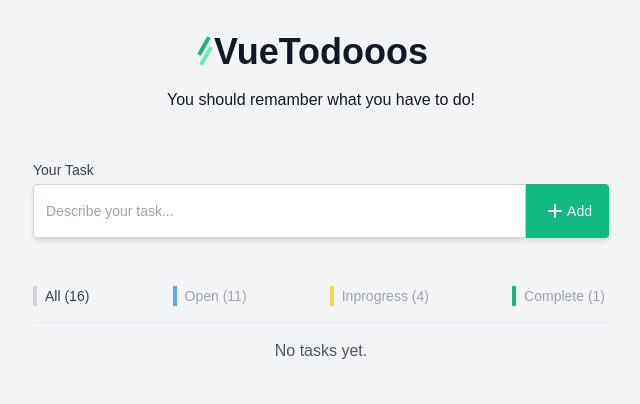
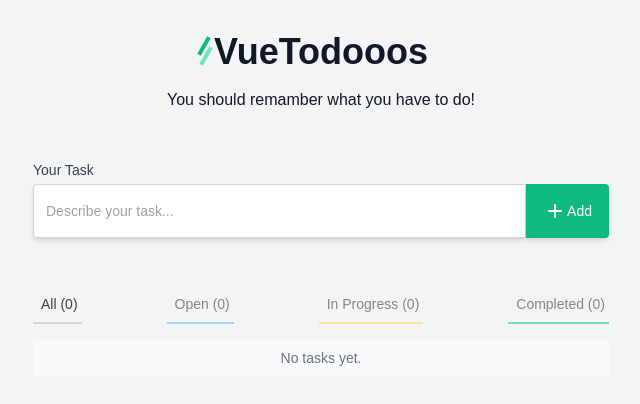
Before and after one commit to m-alghobary/vue-todoos, a Vue app: page / in a window 1280 px wide. Shown: the top 404 px of the page, without its empty margins (319-959 px from the left). Built offline with nearby package versions, Linux system fonts and the light colour scheme.

Commit message:
add filter functionality

```diff
--- a/src/App.vue
+++ b/src/App.vue
@@ -1,5 +1,5 @@
 <template>
-	<div class="max-w-xl mx-auto px-4 sm:px-0">
+	<div class="max-w-xl mx-auto px-4 sm:px-0 pb-10">
 		<header class="text-center py-8">
 			<h1 class="text-4xl font-bold inline-block relative">Vue<span class="">Todooos</span></h1>
 			<p class="mt-4">You should remamber what you have to do!</p>
@@ -8,24 +8,28 @@
 			<new-task @submit="addTask"></new-task>
 		</div>
 		<div class="mt-12 flex gap-6 justify-between">
-			<span class="px-1 cursor-pointer text-gray-700 font-medium border-l-4 border-gray-300 pl-2 text-xs sm:text-sm">All (16)</span>
-			<span class="px-1 cursor-pointer text-gray-400 font-light border-l-4 border-blue-400 pl-2 text-xs sm:text-sm">Open (11)</span>
-			<span class="px-1 cursor-pointer text-gray-400 font-light border-l-4 border-yellow-300 pl-2 text-xs sm:text-sm">Inprogress (4)</span>
-			<span class="px-1 cursor-pointer text-gray-400 font-light border-l-4 border-green-500 pl-2 text-xs sm:text-sm">Complete (1)</span>
+			<span class="tab border-gray-300" :class="{ 'tab--active': filter === 'All' }" @click="filter = 'All'">All ({{ allTasks }})</span>
+			<span class="tab border-blue-400" :class="{ 'tab--active': filter === 'Open' }" @click="filter = 'Open'">Open ({{ openTasks }})</span>
+			<span class="tab border-yellow-300" :class="{ 'tab--active': filter === 'In Progress' }" @click="filter = 'In Progress'"
+				>In Progress ({{ inProgressTasks }})</span
+			>
+			<span class="tab border-green-500" :class="{ 'tab--active': filter === 'Completed' }" @click="filter = 'Completed'"
+				>Completed ({{ completedTasks }})</span
+			>
 		</div>
-		<hr class="mt-4" />
 		<div class="mt-4">
-			<task-list :tasks="tasks" @remove="removeTask" @update="updateTask"></task-list>
+			<task-list :tasks="filteredTasks" @remove="removeTask" @update="updateTask"></task-list>
 		</div>
-		<app-dialog :task="currentTask" :isOpen="showEditDialog" @saved="saveTask" @closed="closeEditDialog"></app-dialog>
+		<app-dialog :key="currentTask" :task="currentTask" :isOpen="showEditDialog" @saved="saveTask" @closed="closeEditDialog"></app-dialog>
 	</div>
 </template>
 
 <script>
-import { reactive, ref } from 'vue';
+import { computed, reactive, ref } from 'vue';
 import NewTask from './components/new-task.vue';
 import TaskList from './components/task-list.vue';
 import AppDialog from './components/app-dialog.vue';
+import AppTabs from './components/app-tabs.vue';
 
 export default {
 	name: 'App',
@@ -33,14 +37,26 @@ export default {
 		AppDialog,
 		NewTask,
 		TaskList,
+		AppTabs,
 	},
 	setup() {
 		const tasks = ref([]);
-		const showEditDialog = ref(false);
+		const filter = ref('All');
+		const filteredTasks = computed(() => {
+			return tasks.value.filter((task) => {
+				return filter.value === 'All' ? true : task.state === filter.value;
+			});
+		});
 		const currentTask = ref({
 			title: '',
 			state: 'Open',
 		});
+		const showEditDialog = ref(false);
+
+		const allTasks = computed(() => tasks.value.length);
+		const openTasks = computed(() => tasks.value.filter((task) => task.state === 'Open').length);
+		const inProgressTasks = computed(() => tasks.value.filter((task) => task.state === 'In Progress').length);
+		const completedTasks = computed(() => tasks.value.filter((task) => task.state === 'Completed').length);
 
 		function addTask(task) {
 			tasks.value.push(task);
@@ -74,6 +90,12 @@ export default {
 			closeEditDialog,
 			currentTask,
 			saveTask,
+			allTasks,
+			openTasks,
+			inProgressTasks,
+			completedTasks,
+			filteredTasks,
+			filter,
 		};
 	},
 };
--- a/src/components/new-task.vue
+++ b/src/components/new-task.vue
@@ -1,7 +1,7 @@
 <template>
 	<label for="task_title" class="block text-sm font-medium text-gray-700">Your Task</label>
 	<div class="flex mt-1">
-		<base-input v-model="title" id="task_title" placeholder="Describe your task..." class="py-4 rounded-tl rounded-bl" />
+		<base-input @keypress.enter="submit" v-model="title" id="task_title" placeholder="Describe your task..." class="py-4 rounded-tl rounded-bl" />
 		<base-btn class="bg-green-500 text-white hover:bg-green-600 shadow-md rounded-tr rounded-br" @click="submit">
 			<svg class="w-6 h-6" fill="none" stroke="currentColor" viewBox="0 0 24 24">
 				<path stroke-linecap="round" stroke-linejoin="round" stroke-width="2" d="M12 6v6m0 0v6m0-6h6m-6 0H6" />
--- a/src/components/task-list.vue
+++ b/src/components/task-list.vue
@@ -9,7 +9,7 @@
 				@edited="(task) => $emit('update', task)"
 			></task-item>
 		</template>
-		<div v-else class="text-gray-600 text-center font-light">No tasks yet.</div>
+		<div v-else class="bg-gray-50 py-2 text-gray-500 text-sm text-center font-light">No tasks yet.</div>
 	</div>
 </template>
 
--- a/src/index.css
+++ b/src/index.css
@@ -8,3 +8,13 @@
 		font-family: 'Poppins', sans-serif;
 	}
 }
+
+@layer components {
+	.tab {
+		@apply px-1 py-2 cursor-pointer opacity-50 hover:opacity-100 border-b-2 pl-2 text-xs sm:text-sm;
+	}
+
+	.tab--active {
+		@apply px-1 py-2 cursor-auto text-gray-700 opacity-100 font-medium border-b-2 pl-2 text-xs sm:text-sm;
+	}
+}
```
